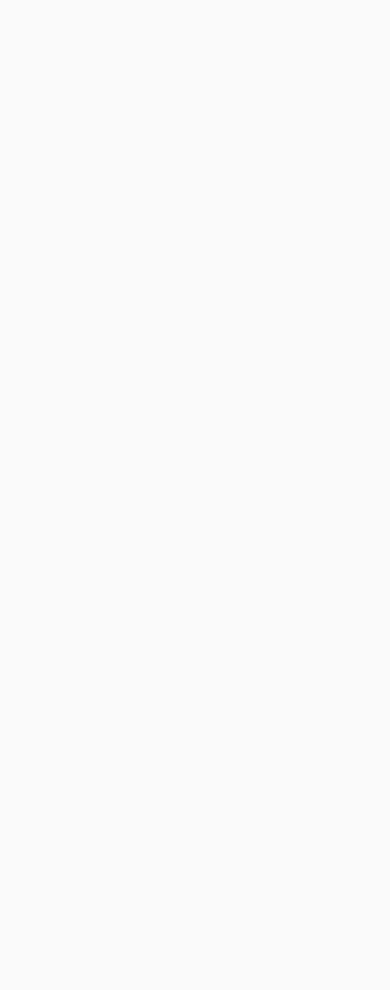
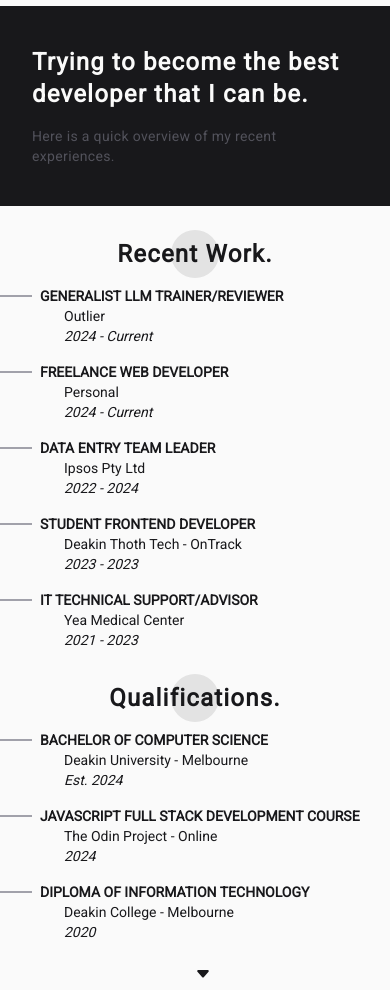
Before and after one commit to williamalowe/portfolio, a Next.js app: page / in a window 390 px wide. Shown: the part 3360-4350 px from the top of the page. Before the commit the page ends 3270 px from the top, so only its background shows below. Built offline with nearby package versions, Linux system fonts and the light colour scheme.

Commit message:
styles: add experience component mobile styles

```diff
--- a/src/app/page.tsx
+++ b/src/app/page.tsx
@@ -10,7 +10,7 @@ export default function Home() {
       <Intro />
       <About />
       <Projects />
-      {/* <Experience /> */}
+      <Experience />
       {/* <Contact /> */}
     </main>
   );
--- a/src/components/experience.tsx
+++ b/src/components/experience.tsx
@@ -9,7 +9,7 @@ export default function Experience() {
       id="experience"
       className="relative min-h-screen w-full flex flex-col bg-zinc-50 text-zinc-900"
     >
-      <div className="flex flex-col mt-24 pb-12">
+      <div className="hidden md:flex flex-col mt-24 pb-12">
         <div className="h-[240px] flex flex-col justify-center gap-y-4 px-24 bg-zinc-900 text-zinc-50">
           <div className="flex gap-x-8 items-center">
             <h3 className="text-4xl font-bold tracking-wider">
@@ -49,7 +49,7 @@ export default function Experience() {
                 Qualifications.
               </h3>
             </div>
-            <ul className="mt-8 flex flex-col gap-y-2 items-end text-right">
+            <ul className="flex flex-col gap-y-2 items-end text-right">
               {education.map((edu) => (
                 <li key={edu.qualification}>
                   <div className="flex items-center justify-end">
@@ -68,10 +68,62 @@ export default function Experience() {
           </div>
         </div>
       </div>
-      <Link
-        className="absolute bottom-2 left-[50%]"
-        href="#contact"
-      >
+      {/* mobile view */}
+      <div className="flex md:hidden flex-col mt-24 pb-12">
+        <div className="flex h-[200px] flex-col justify-center gap-y-4 px-8 py-4 bg-zinc-900 text-zinc-50">
+          <div className="flex gap-x-8 items-center">
+            <h3 className="text-2xl font-bold tracking-wider">
+              Trying to become the best developer that I can be.
+            </h3>
+          </div>
+          <h5 className="text-zinc-600 tracking-wide text-sm">
+            Here is a quick overview of my recent experiences.
+          </h5>
+        </div>
+        <div className="mt-8 flex flex-col gap-y-4">
+          <div className="relative flex flex-row justify-center items-center px-8">
+            <h3 className="text-2xl font-bold tracking-wider">Recent Work.</h3>
+            <div className="absolute w-12 h-12 bg-zinc-900/10 rounded-full left-[calc(50%-24px)]" />
+          </div>
+          <ul className="flex flex-col gap-y-4">
+            {professional.map((prof) => (
+              <li key={prof.role}>
+                <div className="flex items-center ">
+                  <div className="bg-zinc-400 w-8 h-[2px]" />
+                  <h3 className="uppercase font-bold ml-2 text-sm">
+                    {prof.role}
+                  </h3>
+                </div>
+                <h5 className=" ml-16 text-sm">{prof.organisation}</h5>
+                <p className="italic ml-16 text-sm">{prof.date}</p>
+              </li>
+            ))}
+          </ul>
+        </div>
+        <div className="mt-8 flex flex-col gap-y-4">
+          <div className="relative flex flex-row justify-center items-center px-8">
+            <h3 className="text-2xl font-bold tracking-wider">
+              Qualifications.
+            </h3>
+            <div className="absolute w-12 h-12 bg-zinc-900/10 rounded-full left-[calc(50%-24px)]" />
+          </div>
+          <ul className="flex flex-col gap-y-4">
+            {education.map((edu) => (
+              <li key={edu.qualification}>
+                <div className="flex items-center ">
+                  <div className="bg-zinc-400 w-8 h-[2px]" />
+                  <h3 className="uppercase font-bold ml-2 text-sm">
+                    {edu.qualification}
+                  </h3>
+                </div>
+                <h5 className=" ml-16 text-sm">{edu.institute}</h5>
+                <p className="italic ml-16 text-sm">{edu.completion}</p>
+              </li>
+            ))}
+          </ul>
+        </div>
+      </div>
+      <Link className="absolute bottom-2 left-[50%]" href="#contact">
         <BsCaretDownFill />
       </Link>
       <div className="-z-10 absolute left-[calc(50%-120px)] top-[calc(50%-120px)] aspect-square w-[240px] bg-white rounded-full" />
```
